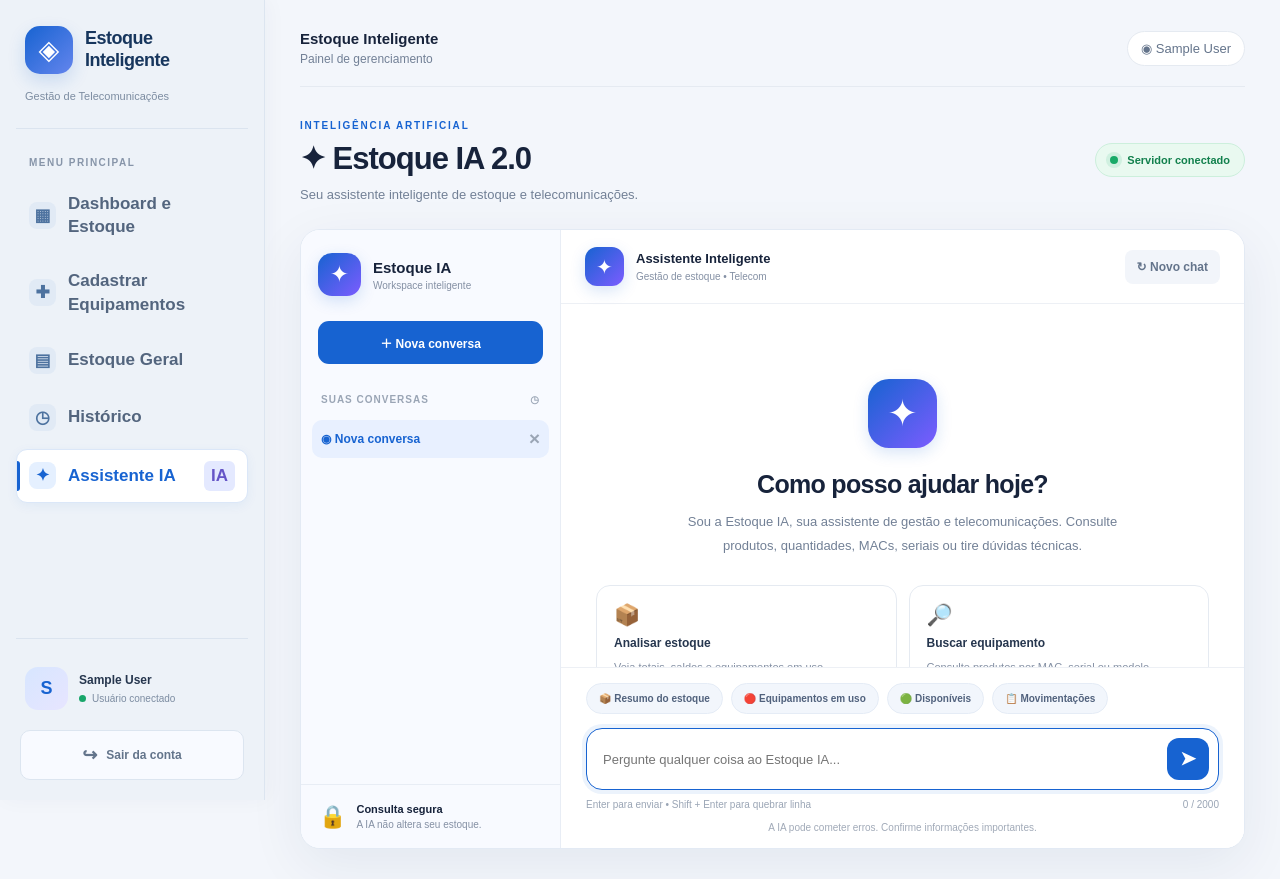
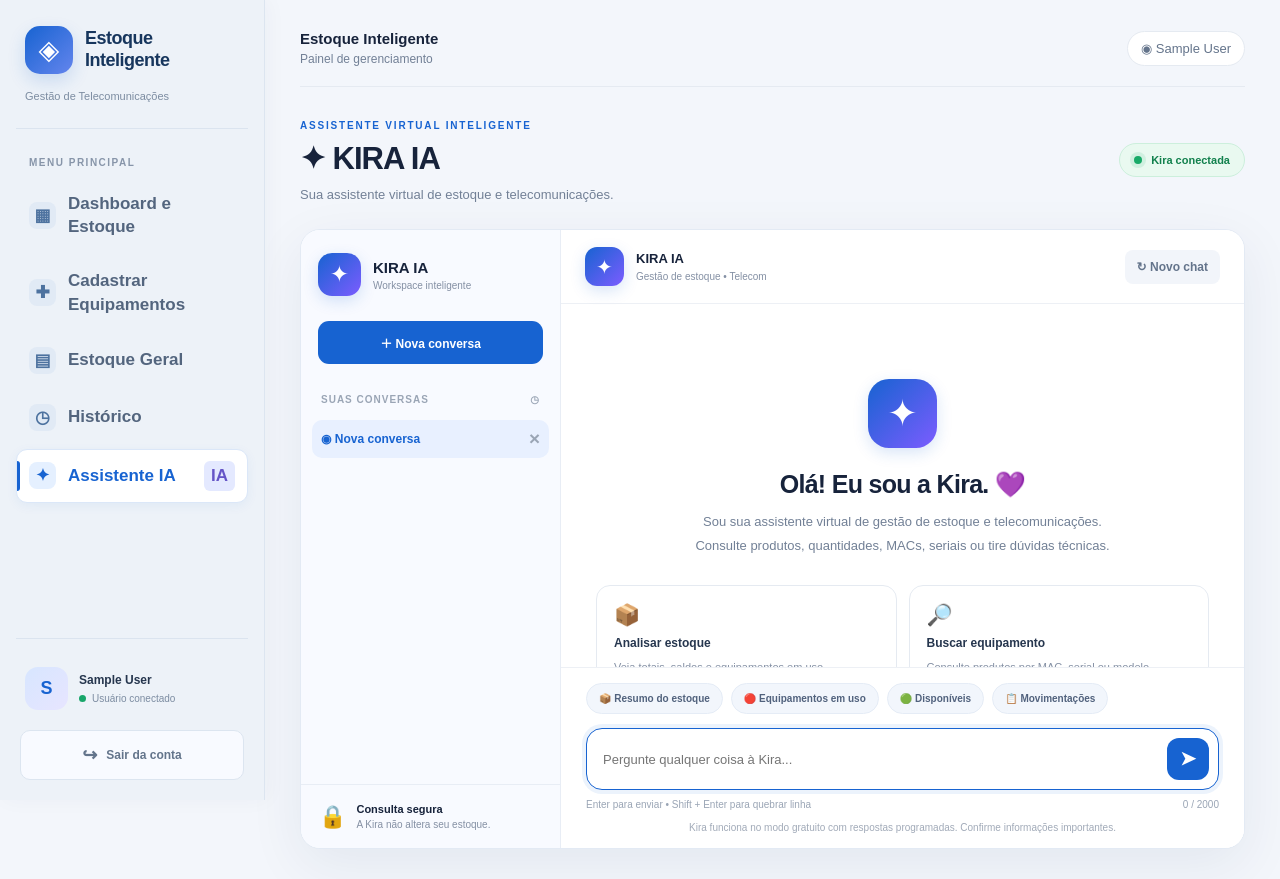
Before and after one commit to kauabarbosaa1728-web/Estoqueinteligente, a Flask app: page /assistente in a window 1280 px wide. Run offline with Flask 3, Linux system fonts and the light colour scheme; the visitor is signed in with stand-in values (Sample User, id 1); parts of the project's set-up code (start-up, migrations or seed data) failed here and were passed over.

Commit message:
Update assistente.html

```diff
--- a/templates/assistente.html
+++ b/templates/assistente.html
@@ -5,9 +5,9 @@
 <div class="ia2-pagina">
     <div class="ia2-cabecalho">
         <div>
-            <span class="ia2-etiqueta">INTELIGÊNCIA ARTIFICIAL</span>
-            <h1>✦ Estoque IA 2.0</h1>
-            <p>Seu assistente inteligente de estoque e telecomunicações.</p>
+            <span class="ia2-etiqueta">ASSISTENTE VIRTUAL INTELIGENTE</span>
+            <h1>✦ KIRA IA</h1>
+            <p>Sua assistente virtual de estoque e telecomunicações.</p>
         </div>
 
         <div class="ia2-conexao" id="ia2-conexao">
@@ -23,7 +23,7 @@
                 <div class="ia2-marca">
                     <span class="ia2-marca-icone">✦</span>
                     <div>
-                        <strong>Estoque IA</strong>
+                        <strong>KIRA IA</strong>
                         <small>Workspace inteligente</small>
                     </div>
                 </div>
@@ -48,7 +48,7 @@
                 <span>🔒</span>
                 <div>
                     <strong>Consulta segura</strong>
-                    <small>A IA não altera seu estoque.</small>
+                    <small>A Kira não altera seu estoque.</small>
                 </div>
             </div>
         </aside>
@@ -66,7 +66,7 @@
                     <span class="ia2-avatar">✦</span>
 
                     <div>
-                        <strong>Assistente Inteligente</strong>
+                        <strong>KIRA IA</strong>
                         <small>Gestão de estoque • Telecom</small>
                     </div>
                 </div>
@@ -112,8 +112,8 @@
                         id="ia2-pergunta"
                         rows="1"
                         maxlength="2000"
-                        placeholder="Pergunte qualquer coisa ao Estoque IA..."
-                        aria-label="Sua mensagem"
+                        placeholder="Pergunte qualquer coisa à Kira..."
+                        aria-label="Sua mensagem para Kira"
                         required
                     ></textarea>
 
@@ -132,7 +132,8 @@
                 </div>
 
                 <p class="ia2-aviso">
-                    A IA pode cometer erros. Confirme informações importantes.
+                    Kira funciona no modo gratuito com respostas programadas.
+                    Confirme informações importantes.
                 </p>
             </div>
         </section>
@@ -143,6 +144,7 @@
 (function () {
     "use strict";
 
+    // Mantida para preservar as conversas anteriores.
     const CHAVE = "estoque_ia2_conversas_v1";
     const MAX_CONVERSAS = 20;
     const MAX_MENSAGENS = 60;
@@ -298,7 +300,7 @@
 
         const nome = document.createElement("strong");
         nome.className = "ia2-msg-nome";
-        nome.textContent = papel === "user" ? "Você" : "Estoque IA";
+        nome.textContent = papel === "user" ? "Você" : "KIRA IA";
 
         const balao = document.createElement("div");
         balao.className = "ia2-balao";
@@ -343,11 +345,11 @@
         simbolo.textContent = "✦";
 
         const titulo = document.createElement("h2");
-        titulo.textContent = "Como posso ajudar hoje?";
+        titulo.textContent = "Olá! Eu sou a Kira. 💜";
 
         const descricao = document.createElement("p");
         descricao.textContent =
-            "Sou a Estoque IA, sua assistente de gestão e " +
+            "Sou sua assistente virtual de gestão de estoque e " +
             "telecomunicações. Consulte produtos, quantidades, " +
             "MACs, seriais ou tire dúvidas técnicas.";
 
@@ -357,16 +359,16 @@
         const opcoes = [
             ["📦", "Analisar estoque",
                 "Veja totais, saldos e equipamentos em uso.",
-                "Faça uma análise geral do meu estoque."],
+                "Qual é o total do estoque?"],
             ["🔎", "Buscar equipamento",
                 "Consulte produtos por MAC, serial ou modelo.",
-                "Como posso consultar um equipamento pelo MAC?"],
+                "Buscar equipamento ABC123"],
             ["📋", "Ver movimentações",
                 "Confira as movimentações mais recentes.",
                 "Quais foram as últimas movimentações?"],
             ["🌐", "Suporte telecom",
                 "Tire dúvidas sobre redes e equipamentos.",
-                "Explique a diferença entre roteador e ONU."]
+                "O que é um roteador?"]
         ];
 
         opcoes.forEach(([icone, nome, desc, pergunta]) => {
@@ -467,7 +469,7 @@
 
         const aguardando = criarMensagem(
             "assistant",
-            "Analisando sua pergunta e consultando o estoque...",
+            "Kira está analisando sua pergunta e consultando o estoque...",
             true
         );
 
@@ -499,12 +501,12 @@
 
             if (!resposta.ok) {
                 throw new Error(
-                    dados.erro || "Não foi possível consultar a IA."
+                    dados.erro || "Não foi possível consultar a Kira."
                 );
             }
 
             const respostaTexto = String(
-                dados.resposta || "Não consegui responder agora."
+                dados.resposta || "Kira não conseguiu responder agora."
             );
 
             aguardando.linha.remove();
@@ -558,10 +560,10 @@
 
             if (!dados.ia_configurada) {
                 caixa.className = "ia2-conexao aviso";
-                texto.textContent = "IA não configurada";
+                texto.textContent = "Kira não configurada";
             } else {
                 caixa.className = "ia2-conexao online";
-                texto.textContent = "Servidor conectado";
+                texto.textContent = "Kira conectada";
             }
 
         } catch (_) {
```
